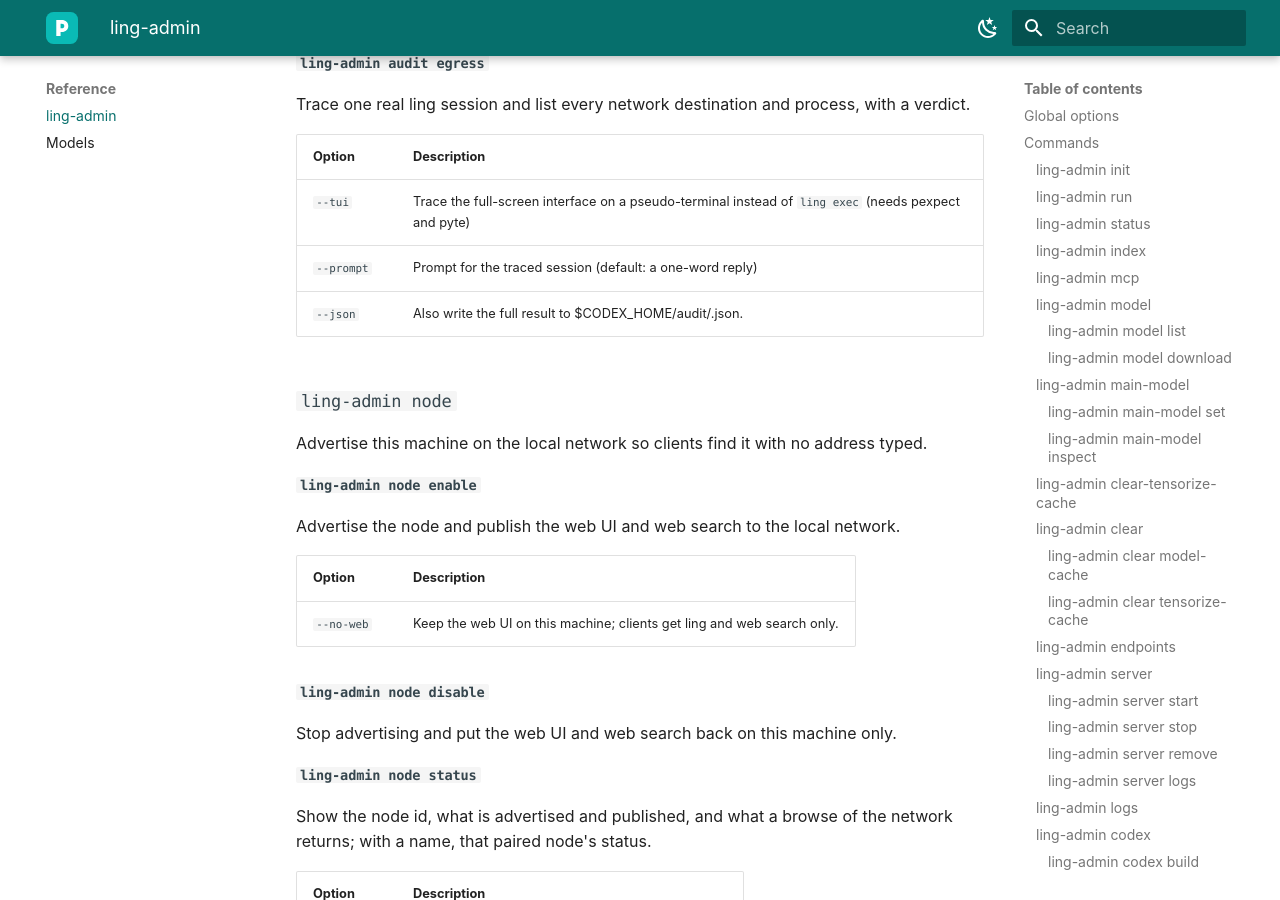
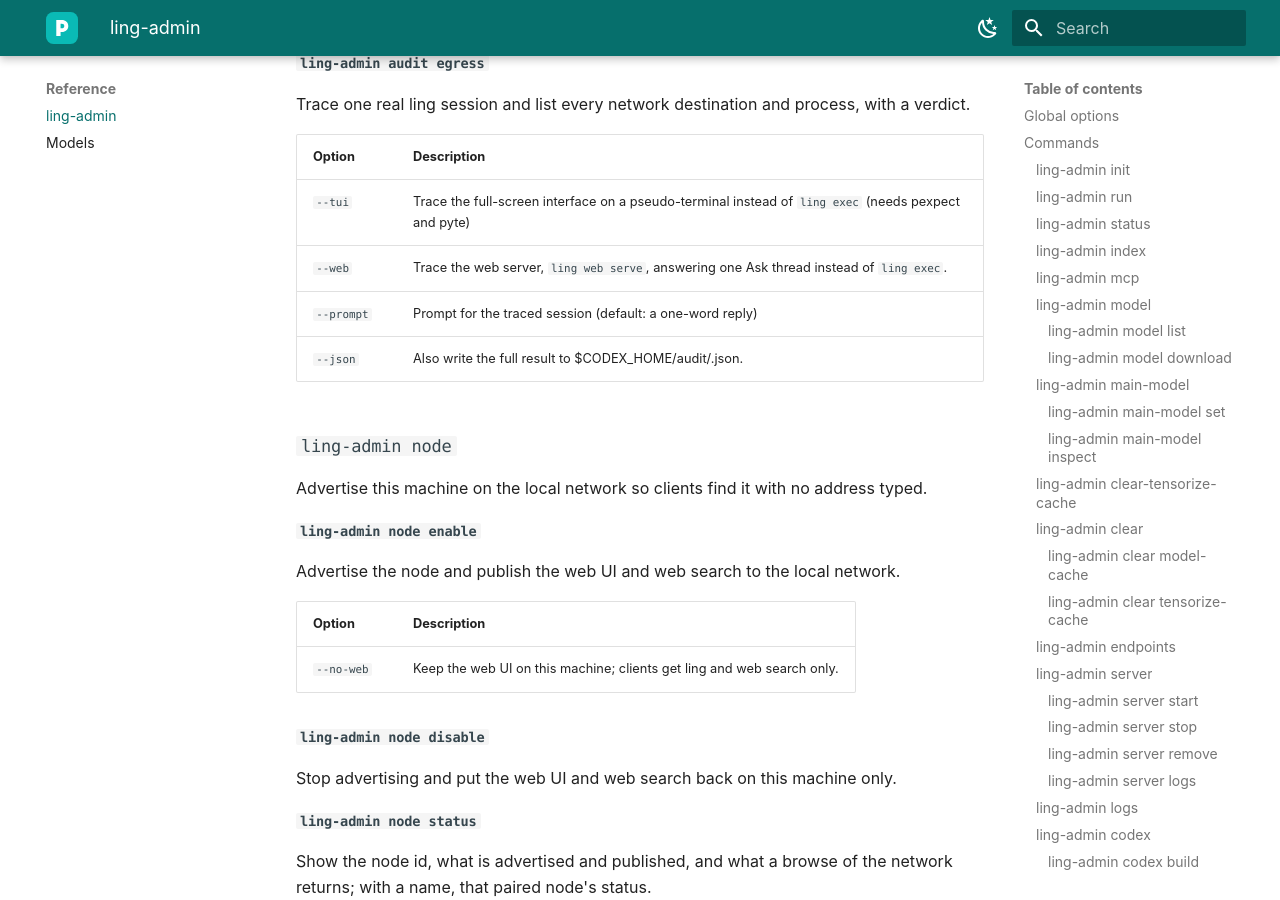
Before and after one commit to dreamference/mightling, an MkDocs documentation site: the page built from docs/admin.md, in a window 1280 px wide and 900 px high, scrolled down 10774 px. Built offline with MkDocs 1.6.1 and Material for MkDocs 9.7.7, drawn with Linux system fonts in a browser that asks for light colours.

Commit message:
docs: ling-admin reference regenerated for audit egress --web

```diff
--- a/docs/admin.md
+++ b/docs/admin.md
@@ -353,6 +353,7 @@ Trace one real ling session and list every network destination and process, with
 | Option | Description |
 |---|---|
 | `--tui` | Trace the full-screen interface on a pseudo-terminal instead of `ling exec` (needs pexpect and pyte) |
+| `--web` | Trace the web server, `ling web serve`, answering one Ask thread instead of `ling exec`. |
 | `--prompt` | Prompt for the traced session (default: a one-word reply) |
 | `--json` | Also write the full result to $CODEX_HOME/audit/<timestamp>.json. |
 
```
